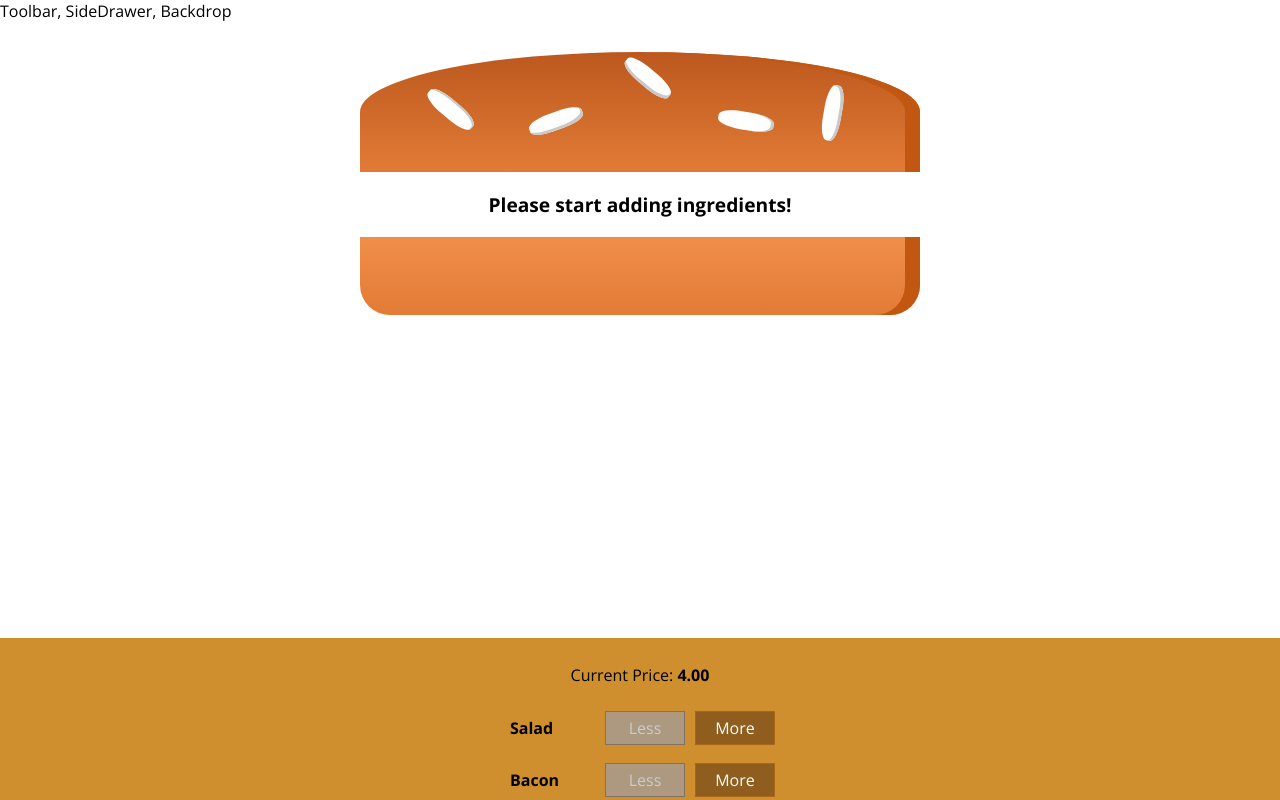
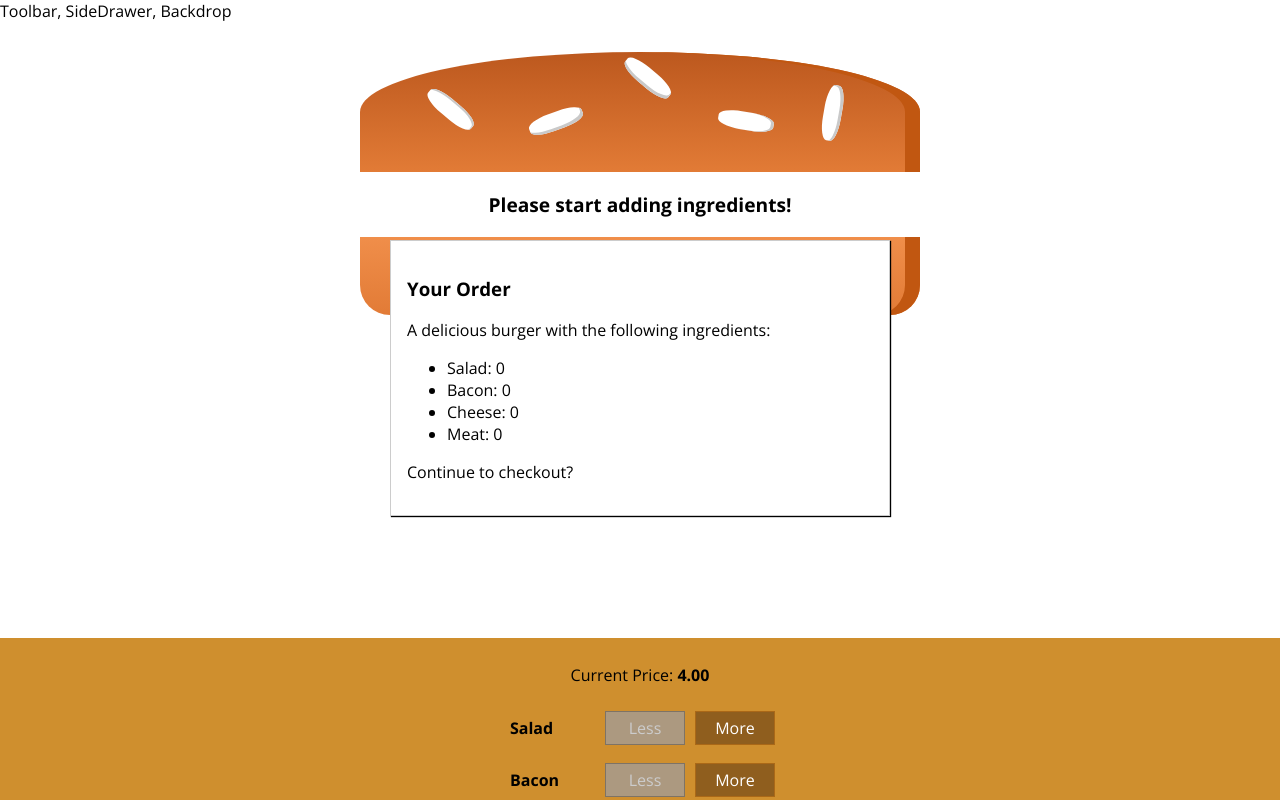
Before and after one commit to m-budryte/burger-builder, a React app: page / in a window 1280 px wide. Shown: the top 800 px of the page. Built offline with nearby package versions, Linux system fonts and the light colour scheme.

Commit message:
137. Creating the Order Summary Modal

```diff
--- /dev/null
+++ b/src/components/Burger/OrderSummary/OrderSummary.js
@@ -0,0 +1,22 @@
+import React from "react";
+import Aux from "../../../hoc/Aux";
+const orderSummary = (props) => {
+  const ingredientSummary = Object.keys(props.ingredients).map((igKey) => {
+    return (
+      <li key={igKey}>
+        <span style={{ textTransform: "capitalize" }}>{igKey}:</span>{" "}
+        {props.ingredients[igKey]}
+      </li>
+    );
+  });
+  return (
+    <Aux>
+      <h3>Your Order</h3>
+      <p>A delicious burger with the following ingredients:</p>
+      <ul>{ingredientSummary}</ul>
+      <p>Continue to checkout?</p>
+    </Aux>
+  );
+};
+
+export default orderSummary;
--- /dev/null
+++ b/src/components/ui/Modal/Modal.css
@@ -0,0 +1,20 @@
+.Modal {
+  position: fixed;
+  z-index: 500;
+  background-color: white;
+  width: 70%;
+  border: 1px solid #ccc;
+  box-shadow: 1px 1px 1px black;
+  padding: 16px;
+  left: 15%;
+  top: 30%;
+  box-sizing: border-box;
+  transition: all 0.3s ease-out;
+}
+
+@media (min-width: 600px) {
+  .Modal {
+    width: 500px;
+    left: calc(50% - 250px);
+  }
+}
--- /dev/null
+++ b/src/components/ui/Modal/Modal.js
@@ -0,0 +1,6 @@
+import React from "react";
+import classes from "./Modal.css";
+
+const modal = (props) => <div className={classes.Modal}>{props.children}</div>;
+
+export default modal;
--- a/src/containers/BurgerBuilder/BurgerBuilder.js
+++ b/src/containers/BurgerBuilder/BurgerBuilder.js
@@ -2,6 +2,8 @@
 import Aux from "../../hoc/Aux";
 import Burger from "../../components/Burger/Burger";
 import BuildControls from "../../components/Burger/BuildControls/BuildControls";
+import Modal from "../../components/ui/Modal/Modal";
+import OrderSummary from "../../components/Burger/OrderSummary/OrderSummary";
 
 const INGREDIENT_PRICES = {
   salad: 0.5,
@@ -79,6 +81,9 @@
     }
     return (
       <Aux>
+        <Modal>
+          <OrderSummary ingredients={this.state.ingredients} />
+        </Modal>
         <Burger ingredients={this.state.ingredients} />
         <BuildControls
           ingredientAdded={this.addIngredientHandler}
```
Also changed, not shown: src/components/ui/Backdrop/Backdrop.js (added).
